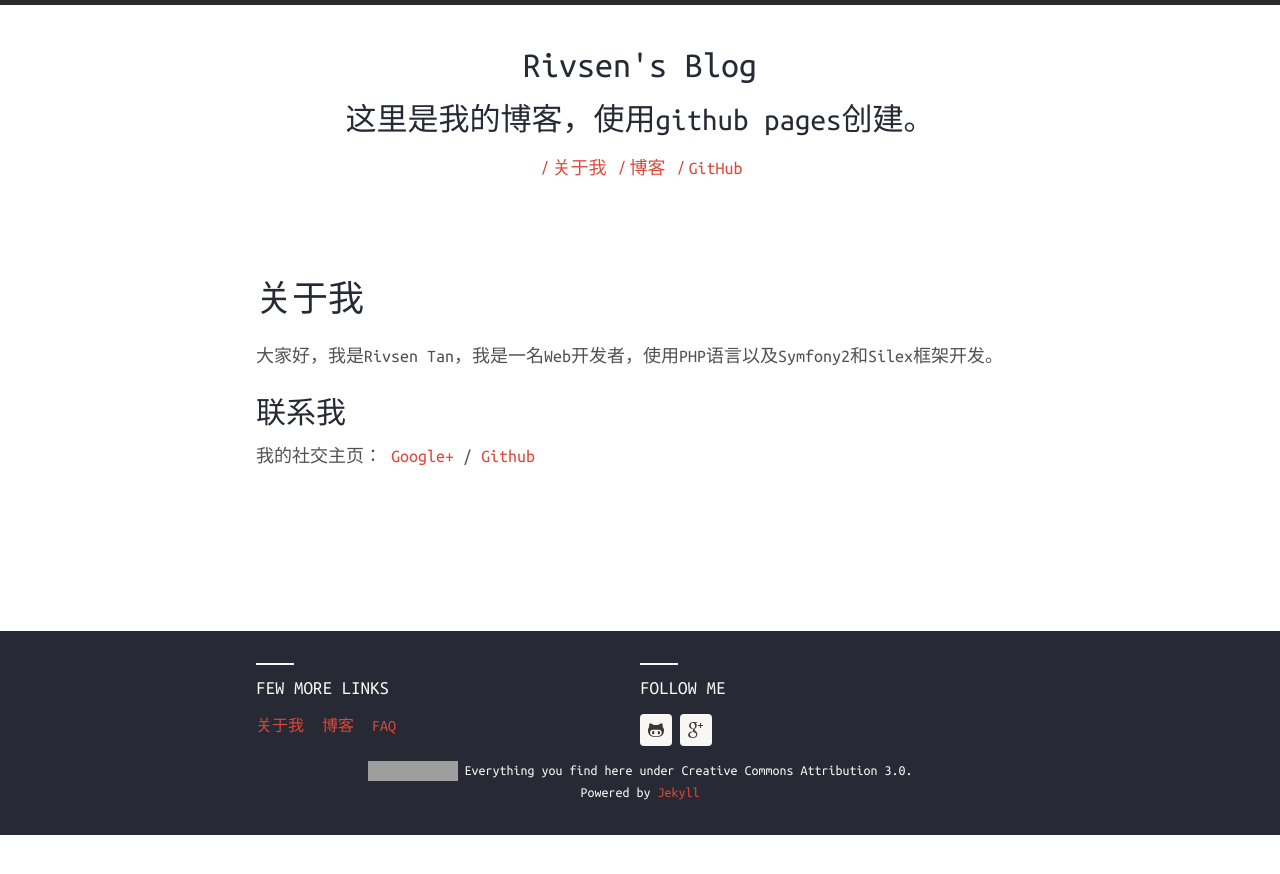
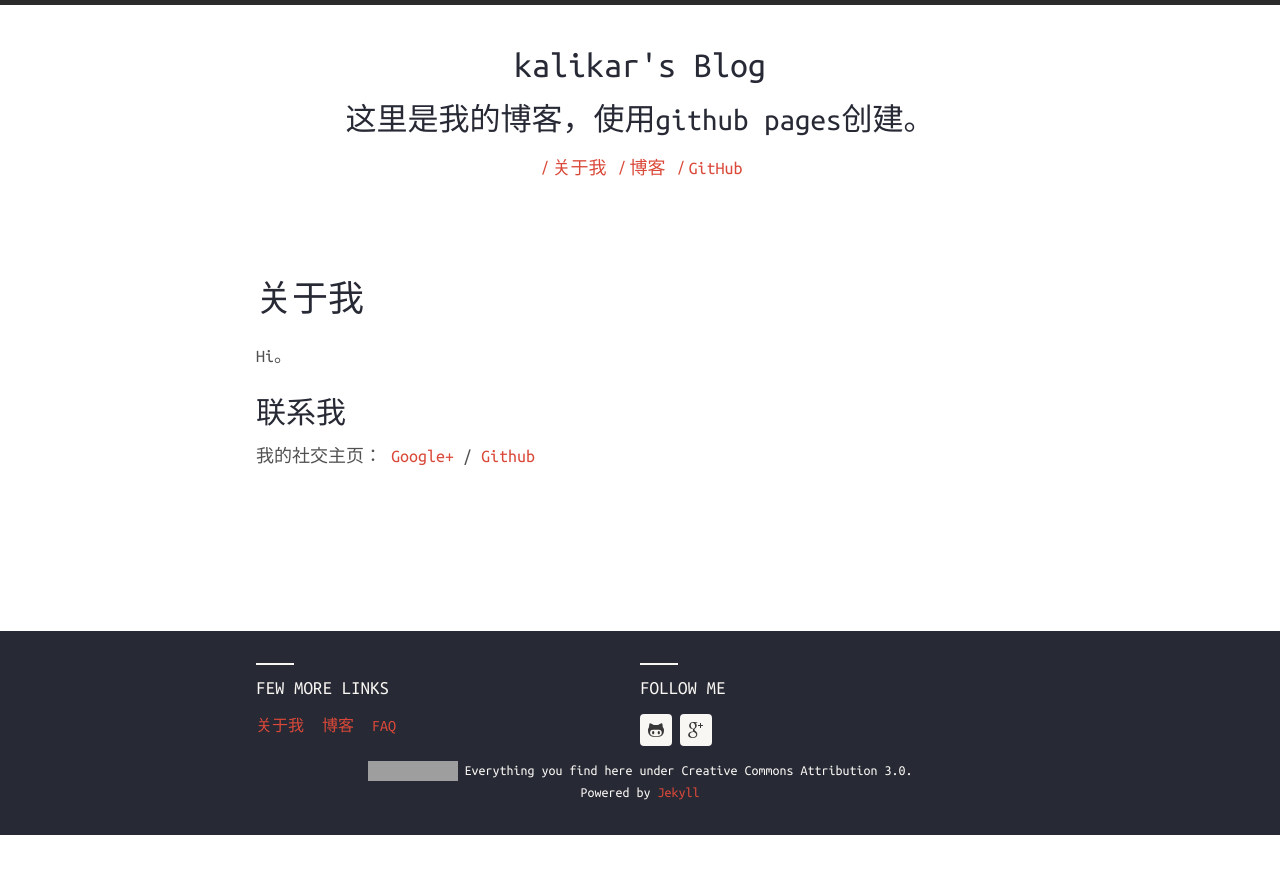
Before and after one commit to kalikar/kalikar.github.io, a Jekyll site: the page built from about.md, in a window 1280 px wide. Shown: the top 874 px of the page. Built offline with Jekyll 4.4.1, drawn with Linux system fonts in a browser that asks for light colours; Markdown is read by kramdown in place of the engine named in the settings; grey boxes are pictures that could not be loaded.

Commit message:
edit blog

```diff
--- a/_config.yml
+++ b/_config.yml
@@ -4,37 +4,37 @@
 baseurl:
 
 # Site live URL
-url: https://rivsen.github.io
+url: https://kalikar.github.io
 
 # Localhost
 # url: http://127.0.0.1:4000
 
 # Harmony theme configuration. Please change accordingly.
 harmony:
-  name: Rivsen's Blog
+  name: kalikar's Blog
   # Little description about your site
   description: 这里是我的博客，使用github pages创建。
   # 'meta_description:' Write an awesome description for your new site here.
   # It will appear in your document head meta (for Google search results) and
   # in your feed.xml site description.
   meta_description: > #
-   Rivsen的博客，喜欢折腾，喜欢php，对symfony和silex框架感兴趣
+   Kalikar的博客
    This theme sourced on Github - https://github.com/gayanvirajith/harmony
   basetheme: theme-base-01 # pre defined thmes are darken, blue-water, redish.
   author: # Author details
-    name: Rivsen Tan
-    email: rivsen1003@gmail.com
-    url: https://rivsen.github.io
+    name: kalikar
+    email: kalikarzhan@gmail.com
+    url: https://kalikar.github.io
 
   # Google Analytics key, leave blank to ignore
   google_analytics_key:
 
   # Profile links, leave blank to ignore
   social:
-    github: Rivsen
+    github: Kalikar
     twitter:
     facebook:
-    gplus: +Rivsen
+    gplus: +Kalikar
     dribble:
     pinterest:
   # Toggle disclaimer in footer
--- a/_includes/header-links.html
+++ b/_includes/header-links.html
@@ -8,7 +8,7 @@
 	{% if site.harmony.social.github %}
 	<li>
 		<a title="{{ site.harmony.social.github }} on Github"
-			href="https://github.com/Rivsen/rivsen.github.io" target="_blank">
+			href="https://github.com/kalikar/kalikar.github.io" target="_blank">
       GitHub
 		</a><span>/</span>
 	</li>
--- a/_layouts/post.html
+++ b/_layouts/post.html
@@ -63,9 +63,9 @@ layout: default
     <div id="disqus_thread"></div>
     <script type="text/javascript">
     /* * * CONFIGURATION VARIABLES * * */
-    var disqus_shortname = 'rivsen-github';
-    var disqus_identifier = '{{ page.disqus.id|default('rivsen-github') }}';
-    var disqus_title = '{{ page.title|default('Rivsen \'s Blog') }}';
+    var disqus_shortname = 'kalikar-github';
+    var disqus_identifier = '{{ page.disqus.id|default('kalikar-github') }}';
+    var disqus_title = '{{ page.title|default('kalikar \'s Blog') }}';
     var disqus_url = '{{ page.url | prepend: site.baseurl | prepend: site.url }}';
 
     /* * * DON'T EDIT BELOW THIS LINE * * */
--- a/about.md
+++ b/about.md
@@ -4,12 +4,12 @@ title: 关于我
 permalink: /about/
 ---
 
-大家好，我是Rivsen Tan，我是一名Web开发者，使用PHP语言以及Symfony2和Silex框架开发。
+Hi。
 
 ### 联系我
 
 我的社交主页： [Google+][google] / [Github][github]
 
 
-[github]: https://github.com/Rivsen
-[google]: https://plus.google.com/+Rivsen
+[github]: https://github.com/kalikar
+[google]: https://plus.google.com/+kalikarzhan
```
Also changed, not shown: faq.md (+1 -1 lines).
